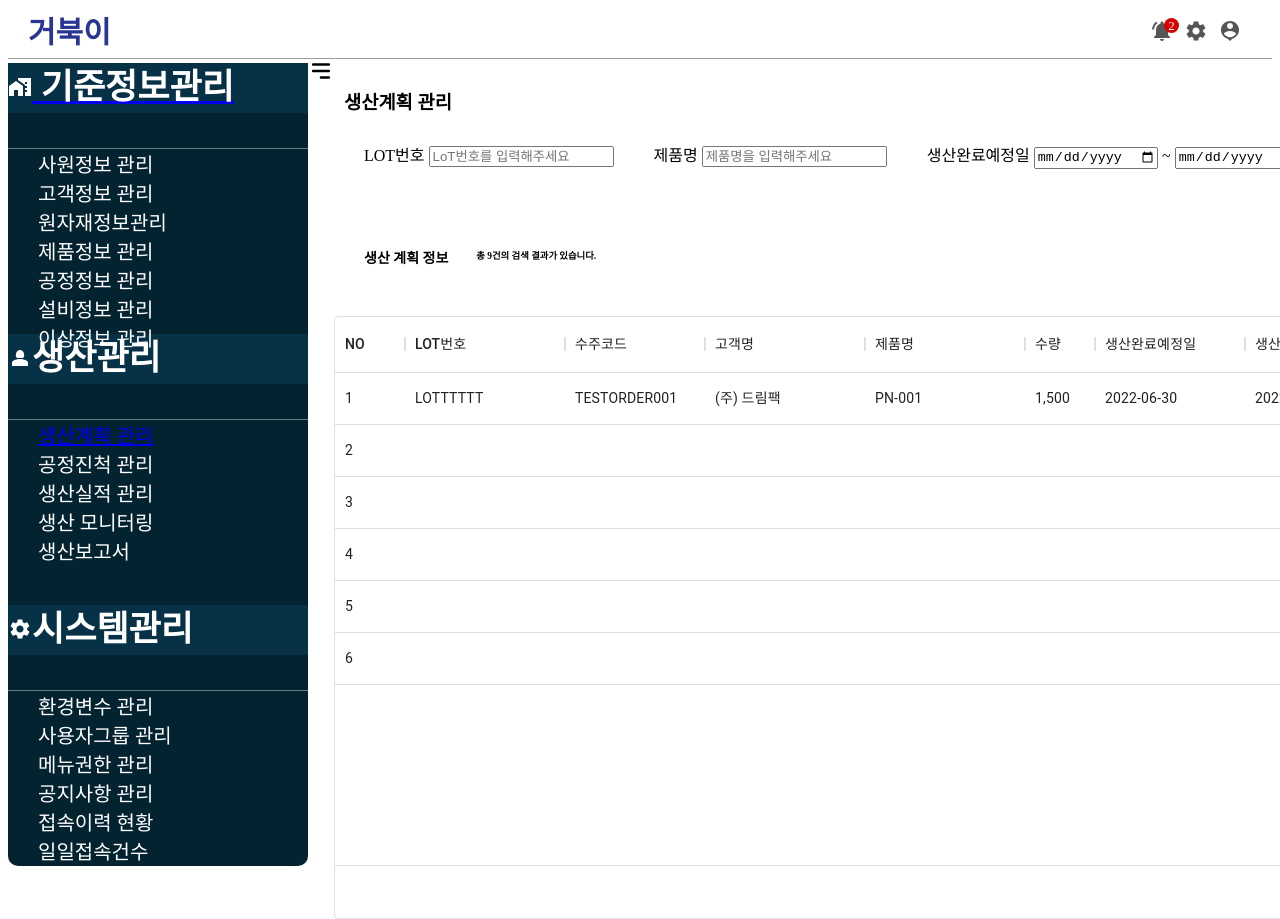
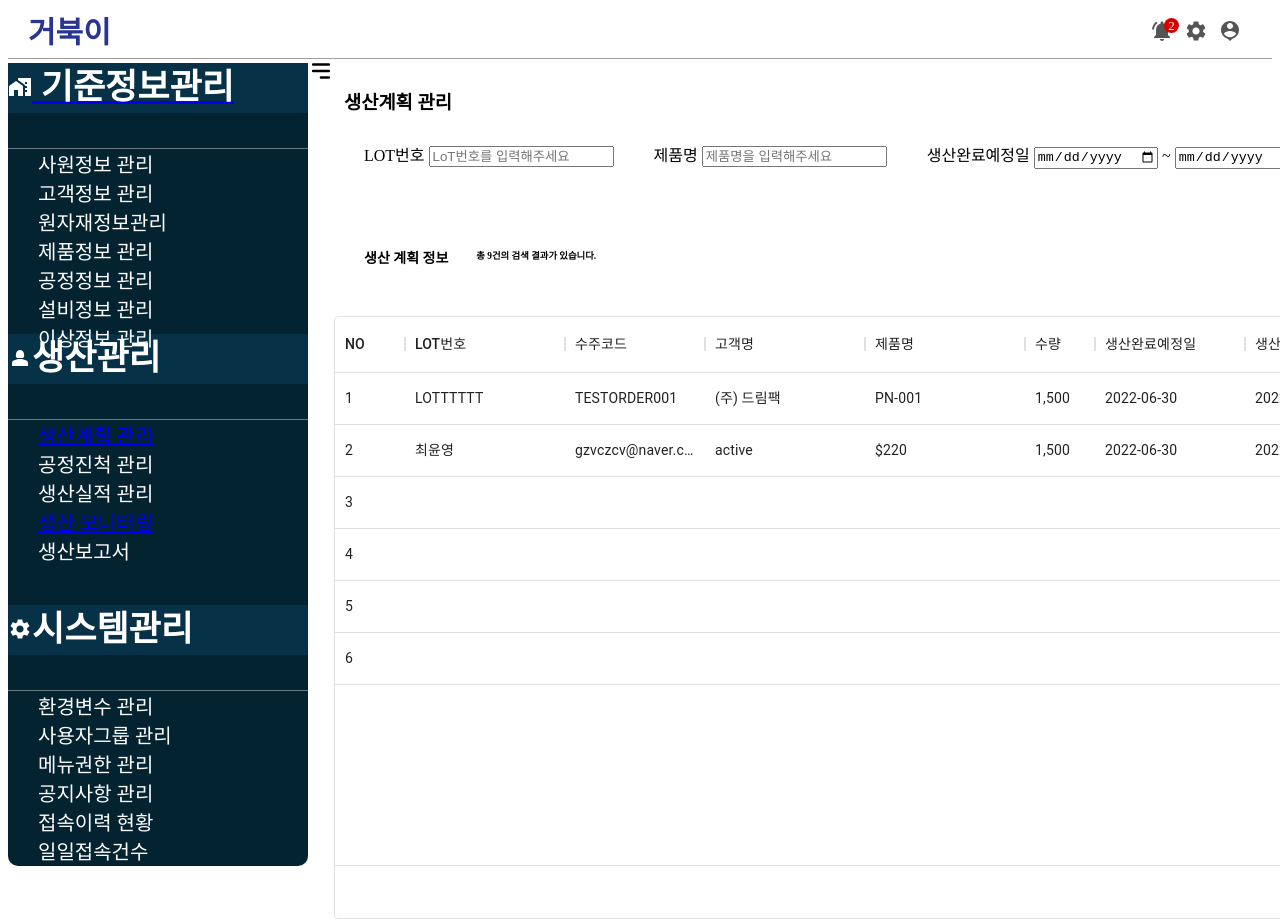
Before and after one commit to sunford4927/team_mes, a React (Create React App) app in the folder react-admin-dashboard/: page /users in a window 1280 px wide. Shown: the top 919 px of the page. Built offline with nearby package versions, Linux system fonts and the light colour scheme.

Commit message:
모니터링 폴더에서 작업하세요

```diff
--- a/react-admin-dashboard/src/App.js
+++ b/react-admin-dashboard/src/App.js
@@ -6,6 +6,9 @@ import { HiMenuAlt3 } from "react-icons/hi"
 import UserList from './pages/userList/UserList'
 import { BrowserRouter as Router, Routes, Route } from 'react-router-dom'
 import NewRagister from './news/newragister/NewRagister'
+import MoniToring from './pages/monitoring/MoniToring'
+
+
 
 
 
@@ -26,6 +29,7 @@ function App() {
         <Routes>
           <Route exact path="/" element={<Home />} />
           <Route path="/users" element={<UserList />} />
+          <Route path="/monitoring" element={<MoniToring />} />
           <Route path="/NewR" element={<NewRagister />} />
 
 
--- a/react-admin-dashboard/src/components/sidebar/Sidebar.jsx
+++ b/react-admin-dashboard/src/components/sidebar/Sidebar.jsx
@@ -55,9 +55,11 @@ export default function Sidebar() {
                     <li className="sidebarListItem">
                         생산실적 관리
                     </li>
+                    <Link to='/monitoring'>
                     <li className="sidebarListItem">
                         생산 모니터링
                     </li>
+                    </Link>
                     <li className="sidebarListItem">
                         생산보고서
                     </li>
--- a/react-admin-dashboard/src/dummyData.js
+++ b/react-admin-dashboard/src/dummyData.js
@@ -12,10 +12,13 @@ export const userRows = [
     },
     {
         id: 2,
-        username: '최윤영',
-        email: 'gzvczcv@naver.com',
-        status: 'active',
-        transaction: '$220',
+        Lot번호: '최윤영',
+        수주코드: 'gzvczcv@naver.com',
+        고객명: 'active',
+        제품명: '$220',
+        수량: '1,500',
+        생산완료예정일: '2022-06-30',
+        생산계획등록일: '2022-06-30',
     },
     {
         id: 3,
--- /dev/null
+++ b/react-admin-dashboard/src/pages/monitoring/MoniToring.jsx
@@ -0,0 +1,10 @@
+import React from "react";
+import './moniToring.css';
+
+
+
+
+export default function MoniTorint() {
+    return <div className="monitoring">
+</div>
+}
```
Also changed, not shown: react-admin-dashboard/src/pages/monitoring/moniToring.css (added).
